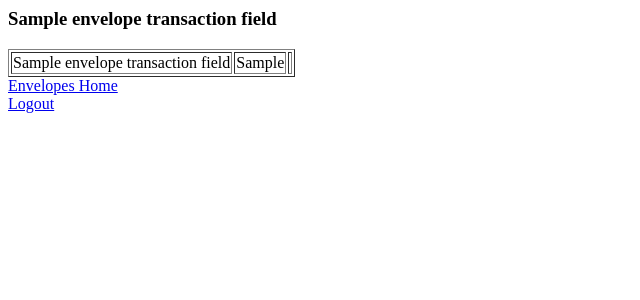
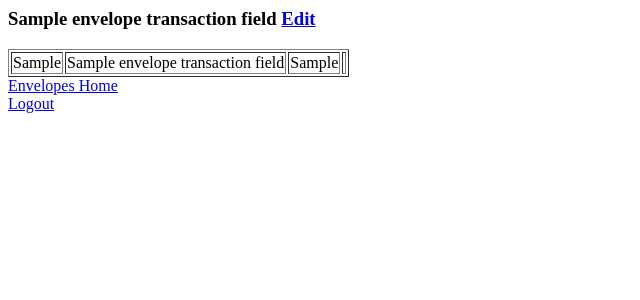
Before and after one commit to Jott2424/Envelopes, a Flask app: page /envelopes_view in a window 1280 px wide. Shown: the top 300 px of the page, without its empty margins (0-640 px from the left). Run offline with Flask 3, Linux system fonts and the light colour scheme; a user stored in the database is signed in; a database or web service that is not in the repository returns one stand-in record (values such as "Sample title"); some libraries are stand-ins or nearby versions.

Commit message:
added edit button to envelopes view

```diff
--- a/Envelopes/functions/app_routing.py
+++ b/Envelopes/functions/app_routing.py
@@ -110,6 +110,11 @@ def register_routes(app):
     @login_required
     def envelopes_create_route():
         return envelopes_routes.envelopes_create()
+
+    @app.route('/envelopes_edit', methods=['GET', 'POST'])
+    @login_required
+    def envelopes_edit_route():
+        return envelopes_routes.envelopes_edit()
 
 
 #     @app.route('/logtransaction', methods=['GET', 'POST'])
--- a/Envelopes/functions/envelopes_routes.py
+++ b/Envelopes/functions/envelopes_routes.py
@@ -10,22 +10,31 @@ def envelopes_view():
     conn = db_utils.get_db_connection()
     cur = conn.cursor()
 
-    #first get the budget id
-    cur.execute(queries.GET_DEFAULT_BUDGET_BY_USER_ID,(current_user.id,))
+    # first get the budget id
+    cur.execute(queries.GET_DEFAULT_BUDGET_BY_USER_ID, (current_user.id,))
     budget_id = cur.fetchone()[0]
 
-    #then get the envelopes in this budget
-    cur.execute(queries.GET_ENVELOPES_AND_TRANSACTION_FIELDS_BY_BUDGET_ID,(budget_id,))
+    # now get envelopes with transaction fields (must include envelope_id)
+    cur.execute(queries.GET_ENVELOPES_AND_TRANSACTION_FIELDS_BY_BUDGET_ID, (budget_id,))
     rows = cur.fetchall()
 
     envelopes = {}
-    for envelope_name, form_order, field_name, field_type, is_required in rows:
+
+    for envelope_id, envelope_name, form_order, field_name, field_type, is_required in rows:
         if envelope_name not in envelopes:
-            envelopes[envelope_name] = []
-        envelopes[envelope_name].append((form_order, field_name, field_type, is_required))
+            envelopes[envelope_name] = {
+                "id": envelope_id,
+                "details": []
+            }
 
+        # append field
+        envelopes[envelope_name]["details"].append(
+            (form_order, field_name, field_type, is_required)
+        )
 
+    conn.close()
     return render_template('envelopes_view.html', envelopes=envelopes)
+
 
 def envelopes_create():
     if request.method == 'POST':
@@ -71,3 +80,6 @@ def envelopes_create():
 
     # Initial page load
     return render_template("envelopes_create.html", num_trackers=1)
+
+def envelopes_edit():
+    return render_template("envelopes_edit.html")
--- a/Envelopes/functions/queries.py
+++ b/Envelopes/functions/queries.py
@@ -8,7 +8,7 @@ GET_ENVELOPE_BY_NAME_AND_BUDGET_ID = "SELECT pk_envelopes_id FROM envelopes WHER
 ########### Get With Join ###########
 GET_BUDGET_NAME_BY_BUDGET_USERS = "SELECT b.pk_budgets_id, b.name FROM budgets b JOIN budget_users bu ON b.pk_budgets_id = bu.fk_budgets_id WHERE bu.fk_users_id = %s"
 GET_USERS_NOT_ALREADY_IN_BUDGET_USERS_BY_USER_ID = "SELECT u.pk_users_id, u.name FROM users u WHERE u.pk_users_id != %s AND u.pk_users_id NOT IN (SELECT fk_users_id FROM budget_users WHERE fk_budgets_id = %s)"
-GET_ENVELOPES_AND_TRANSACTION_FIELDS_BY_BUDGET_ID = "SELECT e.name, etf.form_order, etf.field_name, etf.field_type, etf.is_required FROM envelope_transaction_fields etf JOIN envelopes e ON etf.fk_envelopes_id = e.pk_envelopes_id WHERE etf.fk_budgets_id = %s"
+GET_ENVELOPES_AND_TRANSACTION_FIELDS_BY_BUDGET_ID = "SELECT e.pk_envelopes_id, e.name, etf.form_order, etf.field_name, etf.field_type, etf.is_required FROM envelope_transaction_fields etf JOIN envelopes e ON etf.fk_envelopes_id = e.pk_envelopes_id WHERE etf.fk_budgets_id = %s"
 
 ########### Put ###########
 INSERT_INTO_ENVELOPES = "INSERT INTO envelopes (fk_budgets_id, name) VALUES (%s, %s)"
--- /dev/null
+++ b/Envelopes/templates/envelopes_edit.html
@@ -0,0 +1 @@
+print(hi)
--- a/Envelopes/templates/envelopes_view.html
+++ b/Envelopes/templates/envelopes_view.html
@@ -1,23 +1,35 @@
 {% block content %}
     {% if envelopes %}
-        {% for envelope, envelope_details in envelopes.items() %}
-            <h3>{{ envelope }}</h3>
+        {% for envelope_name, data in envelopes.items() %}
+
+            <h3>
+                {{ envelope_name }}
+                <a class="btn btn-small"
+                   href="{{ url_for('envelopes_edit_route', envelope_id=data.id) }}">
+                    Edit
+                </a>
+            </h3>
+
             <table border="1">
                 <tbody>
-                        {% for envelope_detail in envelope_details %}
+                    {% for detail in data.details %}
                         <tr>
-                                <td>{{ envelope_detail[1] }}</td>
-                                <td>{{ envelope_detail[2] }}</td>
-                                <td>{{ envelope_detail[3] }}</td>
+                            <td>{{ detail[0] }}</td>
+                            <td>{{ detail[1] }}</td>
+                            <td>{{ detail[2] }}</td>
+                            <td>{{ detail[3] }}</td>
                         </tr>
                     {% endfor %}
                 </tbody>
             </table>
+
         {% endfor %}
     {% endif %}
+
     <div class="btn-group2">
         <a href="{{ url_for('envelopes_home_route') }}" class="btn">Envelopes Home</a>
     </div>
+
     <div class="btn-group2">
         <a href="{{ url_for('logout_route') }}" class="btn">Logout</a>
     </div>
```
Lines whose indentation alone changed are shown as unchanged.
